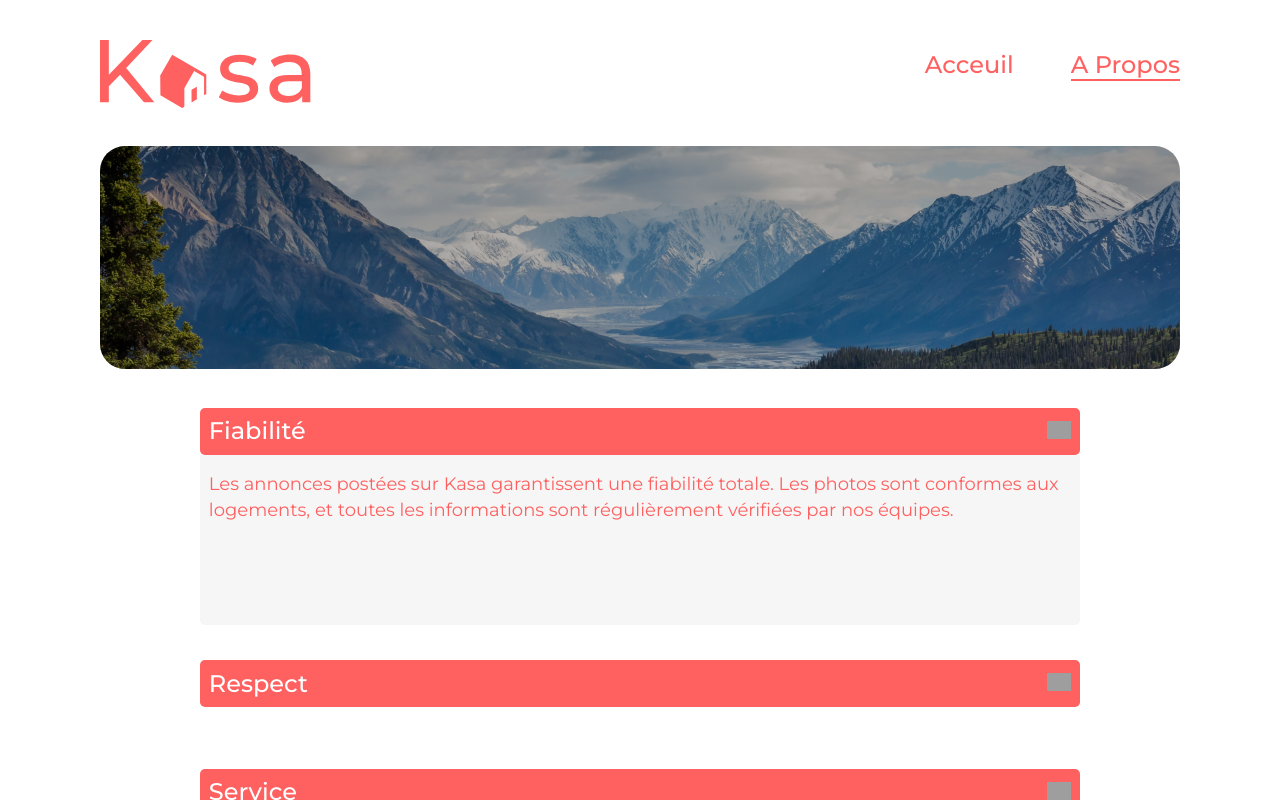
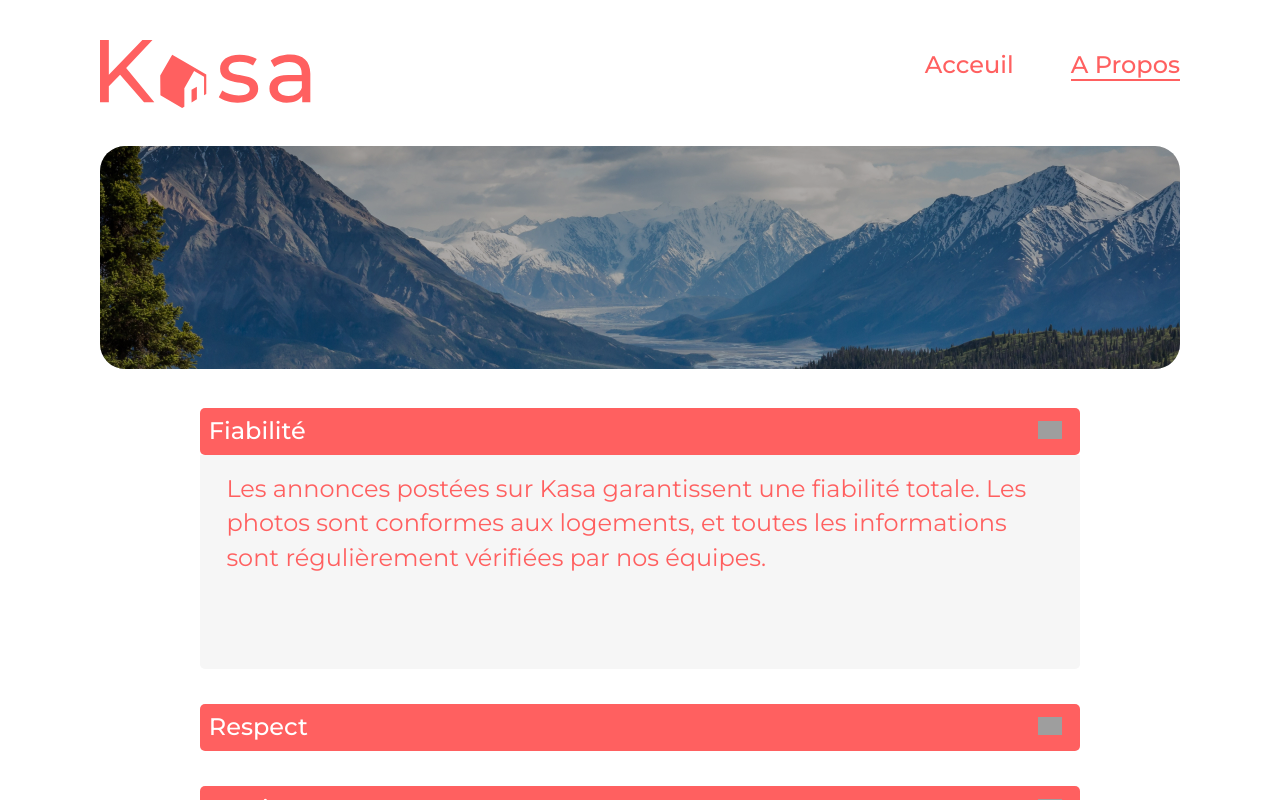
Before and after one commit to DURANDamaury/OCR_P7, a React (Create React App) app: page /APropos in a window 1280 px wide. Both pictures are taken after a click on the button 1059 px from the left and 431 px from the top of the page. Shown: the top 800 px of the page. Built offline with nearby package versions, Linux system fonts and the light colour scheme; grey boxes are pictures that could not be loaded.

Commit message:
correction des transition sur les infobox

```diff
--- a/src/components/Gallery/Thumb.scss
+++ b/src/components/Gallery/Thumb.scss
@@ -33,9 +33,9 @@
     }
 .Thumb:hover
 {
-    // box-shadow: inset -10px 10px 23px 0px #303030, inset 10px -10px 23px 0px #303030;
-    transform: scale(105%);
-    transition:transform 300ms linear
+
+    transform: scale(106%);
+    transition:transform 300ms ease-in-out;
 }
 
 @media screen and (min-width: $desktop)
--- a/src/components/InfoBox/InfoBox.jsx
+++ b/src/components/InfoBox/InfoBox.jsx
@@ -8,7 +8,7 @@ import ButtonClose from "./Assets/ButtonClose.png";
 /* if boxType is not one of this type, 'type inconnu' will be display */
 /* You can add others type */
 
-function InfoBox({title,txt,boxType})
+function InfoBox({title,txt,boxType,page})
     {
             /* state for opening box */
             /* is open= true */
@@ -35,7 +35,7 @@ function InfoBox({title,txt,boxType})
 
                     {/* If state is true InfoBox will be open (exist) */}
 
-                    <div className={`InfoBox_txt BoxTXT_${boxState}`}>
+                    <div className={`InfoBox_txt BoxTXT_${page}_${boxState}`}>
                         {boxTXT}
                     </div>
 
--- a/src/components/InfoBox/InfoBox.scss
+++ b/src/components/InfoBox/InfoBox.scss
@@ -48,8 +48,14 @@
                 font-size: 12px;
                 line-height: 142.6%;
                 text-align: left;
-                padding: 3%;
-                ul {list-style-type: none;}
+                padding: 0%;
+                padding-top: 0%;
+                ul
+                    {
+                    list-style-type: none;
+                    margin: 0;
+                    padding-inline-start: 0;
+                    }
 
             }
     }
@@ -67,22 +73,44 @@
     {
         width: 100%;
     }
-
-.BoxTXT_false
+//css opening boxtxt for housing page
+.BoxTXT_housing_false
     {
         height: 0px;
+        padding: 0%;
+        padding-top: 0%;
         opacity: 0;
-        transition: height 0.5s ease-in-out, opacity 0.5s ease-in-out;
+        transition: height 0.5s ease-in-out 0.25s, opacity 0.5s ease-in-out, padding-top 0.5s ease-in-out 0.25s, padding 0.5s ease-in-out 0.25s;
     }
 
-.BoxTXT_true
+.BoxTXT_housing_true
     {
         height: 144px;
+        padding: 3%;
+        padding-top: 4%;
         opacity: 1;
-        transition: height 0.5s ease-in-out, opacity 0.5s ease-in-out;
+        transition: height 0.5s ease-in-out, opacity 0.5s ease-in-out 0.25s, padding-top 0.5s ease-in-out, padding 0.5s ease-in-out;
         background-color: $grey;
     }
+//css opening boxtxt for about page
+.BoxTXT_about_false
+    {
+        height: 0px;
+        padding: 0%;
+        padding-top: 0%;
+        opacity: 0;
+        transition: height 0.5s ease-in-out 0.25s, opacity 0.5s ease-in-out, padding-top 0.5s ease-in-out 0.25s, padding 0.5s ease-in-out 0.25s;
+    }
 
+.BoxTXT_about_true
+    {
+        height: 144px;
+        padding: 3%;
+        padding-top: 2%;
+        opacity: 1;
+        transition: height 0.5s ease-in-out, opacity 0.5s ease-in-out 0.25s, padding-top 0.5s ease-in-out, padding 0.5s ease-in-out;
+        background-color: $grey;
+    }
 
 
 
@@ -105,7 +133,7 @@
                 height: 47px;
                 font-size: 24px;
                 padding-left: 1%;
-                padding-right: 1%;
+                padding-right: 2%;
 
                 button img
                     {
@@ -116,12 +144,51 @@
         &_txt
             {
                 font-size: 18px;
-                padding: 1%;
-                padding-top: 2%;
+                padding: 0%;
+                padding-top: 0%;
+                font-size: 24px;
+                overflow: hidden;
             }
     }
 #housing_infosBox .InfoBox
     {
         width: 48%;
     }
+
+.BoxTXT_housing_true
+    {
+        height: 250px;
+        padding: 3%;
+        padding-top: 7%;
+        opacity: 1;
+        transition: height 0.5s ease-in-out, opacity 0.5s ease-in-out 0.25s, padding-top 0.5s ease-in-out, padding 0.5s ease-in-out;
+        background-color: $grey;
+    }
+
+.BoxTXT_housing_false
+    {
+        height: 0px;
+        padding: 0%;
+        padding-top: 0%;
+        opacity: 0;
+        transition: height 0.5s ease-in-out 0.25s, opacity 0.5s ease-in-out, padding-top 0.5s ease-in-out 0.25s, padding 0.5s ease-in-out 0.25s;
+    }
+
+.BoxTXT_about_true
+    {
+        height: 170px;
+        padding: 3%;
+        padding-top: 2%;
+        opacity: 1;
+        transition: height 0.5s ease-in-out, opacity 0.5s ease-in-out 0.25s, padding-top 0.5s ease-in-out, padding 0.5s ease-in-out;
+        background-color: $grey;
+    }
+.BoxTXT_about_false
+    {
+        height: 0px;
+        padding: 0%;
+        padding-top: 0%;
+        opacity: 0;
+        transition: height 0.5s ease-in-out 0.25s, opacity 0.5s ease-in-out, padding-top 0.5s ease-in-out 0.25s, padding 0.5s ease-in-out 0.25s;
+    }
 }
--- a/src/pages/about/about.jsx
+++ b/src/pages/about/about.jsx
@@ -11,7 +11,7 @@ function About()
         <main>
             <Banner img={BannerImg} txt="" />
             <section className="AboutBoxs">
-              {AboutData.map((InfoBoxData) => (<InfoBox key={InfoBoxData.title} boxType='txt' title={`${InfoBoxData.title}`} txt={`${InfoBoxData.txt}`} />))}
+              {AboutData.map((InfoBoxData) => (<InfoBox page='about' key={InfoBoxData.title} boxType='txt' title={`${InfoBoxData.title}`} txt={`${InfoBoxData.txt}`} />))}
             </section>
         </main>
       </>
--- a/src/pages/housing/housing.jsx
+++ b/src/pages/housing/housing.jsx
@@ -73,8 +73,8 @@ function Housing()
                 </div>
 
                 <div id='housing_infosBox'>
-                  <InfoBox boxType='txt' title='Description' txt={data.description} />
-                  <InfoBox boxType='elementList' title='Équipements' txt={data.equipments} />
+                  <InfoBox page='housing' boxType='txt' title='Description' txt={data.description} />
+                  <InfoBox page='housing' boxType='elementList' title='Équipements' txt={data.equipments} />
                 </div>
               </div>
               </>
```
